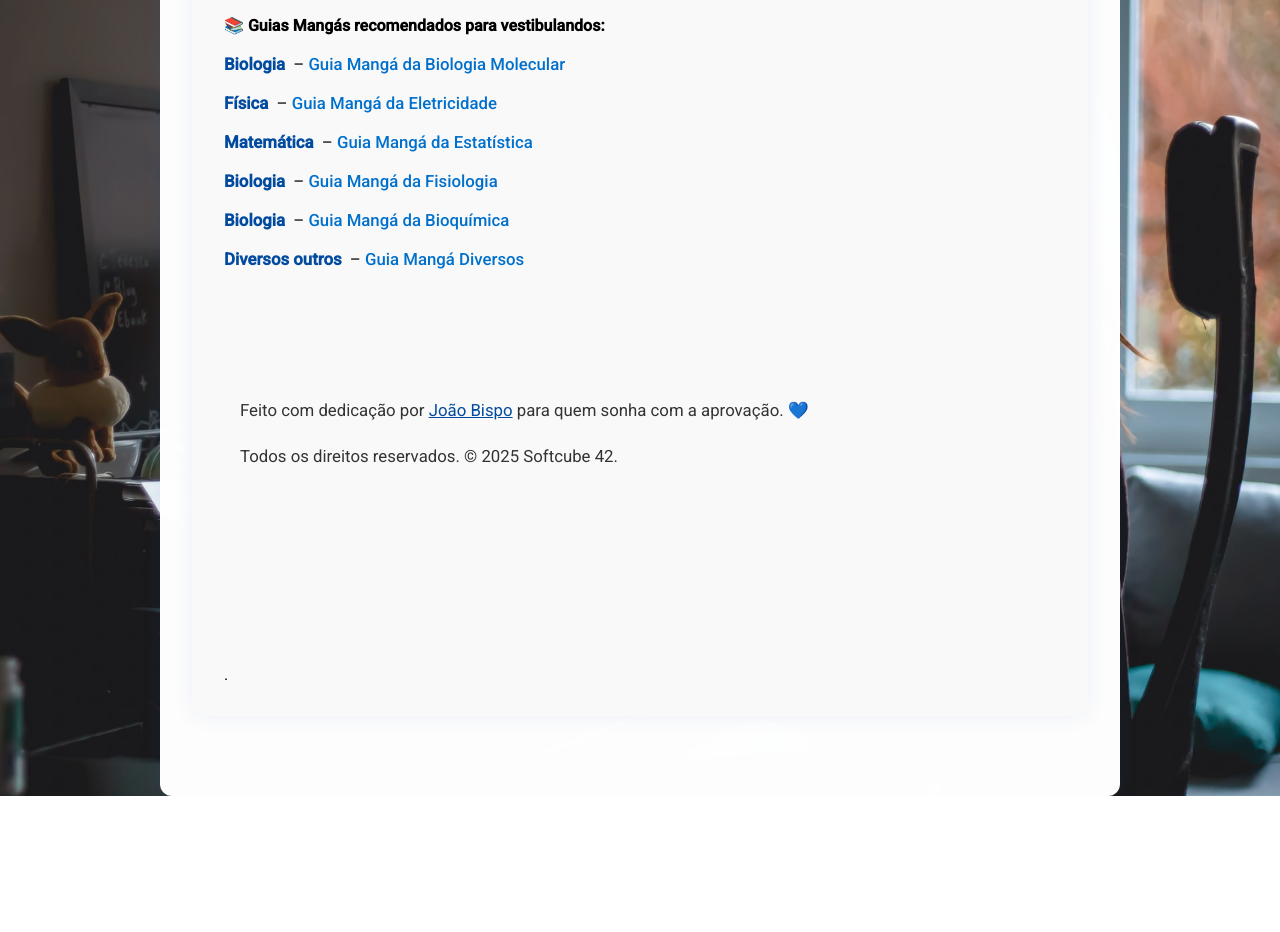
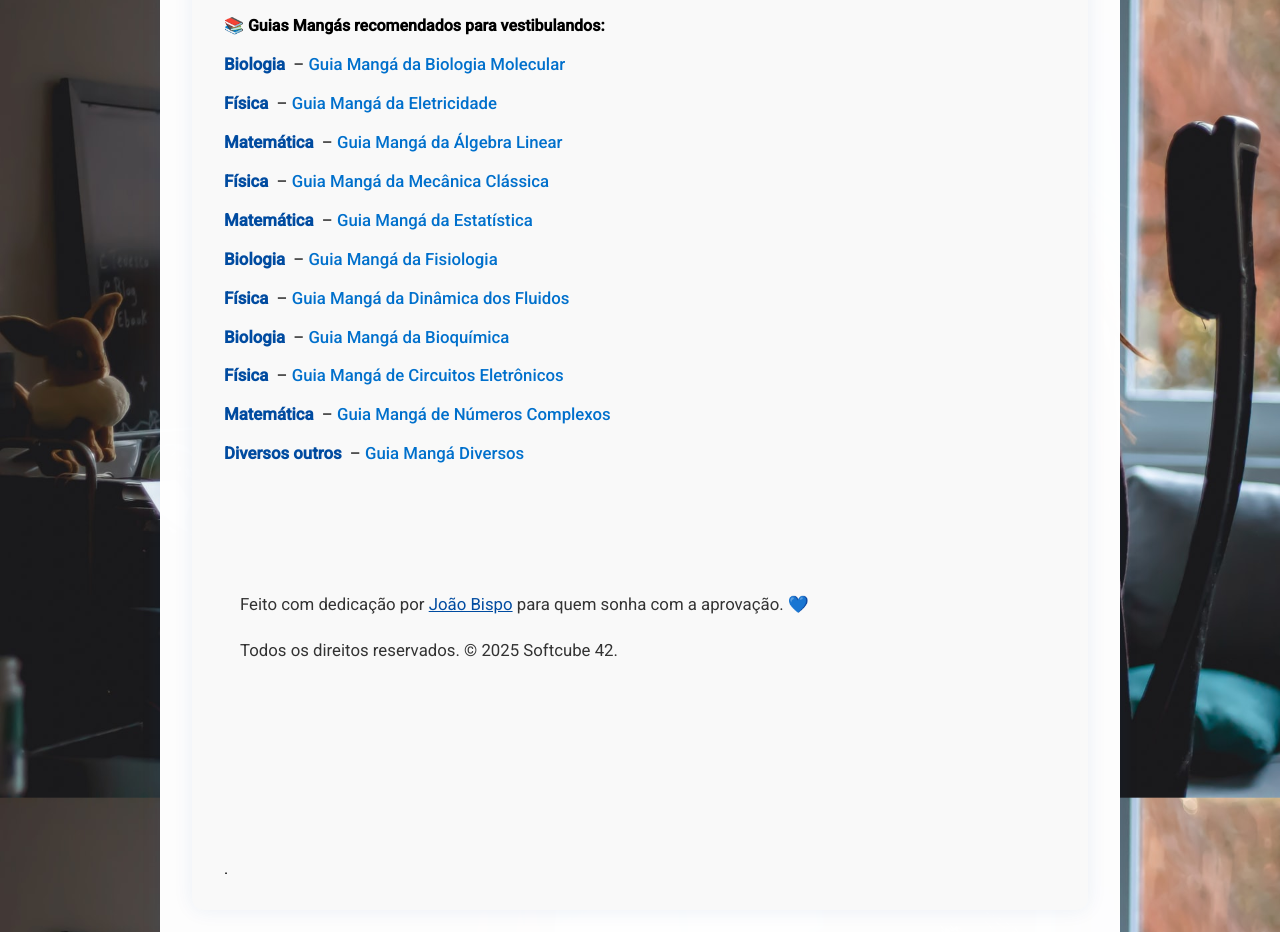
Before and after one commit to joaobispo2077/quanto-tempo-falta-enem, a plain HTML site: page index.html in a window 1280 px wide. Shown: the part 6029-6961 px from the top of the page. Before the commit the page ends 6825 px from the top, so only its background shows below. Drawn offline with Linux system fonts and the light colour scheme; a web font is replaced by a local one.

Commit message:
feat: add more manga option

```diff
--- a/index.html
+++ b/index.html
@@ -272,18 +272,58 @@
 				<section class="recommended-guides">
 					<h4>📚 Guias Mangás recomendados para vestibulandos:</h4>
 					<ul>
-						<li><strong>Biologia</strong> – <a href="https://amzn.to/42D9Yhj" target="_blank">Guia Mangá da Biologia
-								Molecular</a></li>
-						<li><strong>Física</strong> – <a href="https://amzn.to/4lqJ6Zi" target="_blank">Guia Mangá da
-								Eletricidade</a></li>
-						<li><strong>Matemática</strong> – <a href="https://amzn.to/42n66zK" target="_blank">Guia Mangá da
-								Estatística</a></li>
-						<li><strong>Biologia</strong> – <a href="https://amzn.to/3E5JUCh" target="_blank">Guia Mangá da
-								Fisiologia</a></li>
-						<li><strong>Biologia</strong> – <a href="https://amzn.to/3ElisAr" target="_blank">Guia Mangá da
-								Bioquímica</a></li>
+						<li>
+							<strong>Biologia</strong> – <a href="https://amzn.to/42D9Yhj" target="_blank">
+								Guia Mangá da Biologia Molecular
+							</a>
+						</li>
+						<li>
+							<strong>Física</strong> – <a href="https://amzn.to/4lqJ6Zi" target="_blank">
+								Guia Mangá da Eletricidade
+							</a>
+						</li>
+						<li>
+							<strong>Matemática</strong> – <a href="https://amzn.to/4cB49V5" target="_blank">
+								Guia Mangá da Álgebra Linear
+							</a>
+						</li>
+						<li>
+							<strong>Física</strong> – <a href="https://amzn.to/4idiVT2" target="_blank">
+								Guia Mangá da Mecânica Clássica
+							</a>
+						</li>
+						<li>
+							<strong>Matemática</strong> – <a href="https://amzn.to/42n66zK" target="_blank">
+								Guia Mangá da Estatística
+							</a>
+						</li>
+						<li>
+							<strong>Biologia</strong> – <a href="https://amzn.to/3E5JUCh" target="_blank">
+								Guia Mangá da Fisiologia
+							</a>
+						</li>
+						<li>
+							<strong>Física</strong> – <a href="https://amzn.to/42uy8sZ" target="_blank">
+								Guia Mangá da Dinâmica dos Fluidos
+							</a>
+						</li>
+						<li>
+							<strong>Biologia</strong> – <a href="https://amzn.to/3ElisAr" target="_blank">
+								Guia Mangá da Bioquímica
+							</a>
+						</li>
+						<li><strong>Física</strong> – <a href="https://amzn.to/4jqUVNi" target="_blank">
+								Guia Mangá de Circuitos Eletrônicos
+							</a>
+						</li>
+						<li><strong>Matemática</strong> – <a href="https://amzn.to/42BIzLB" target="_blank">
+								Guia Mangá de Números Complexos
+							</a>
+						</li>
 						<li><strong>Diversos outros</strong> – <a href="https://amzn.to/3RdqQ7S" target="_blank">Guia Mangá
-								Diversos</a></li>
+								Diversos
+							</a>
+						</li>
 					</ul>
 				</section>
 
```
